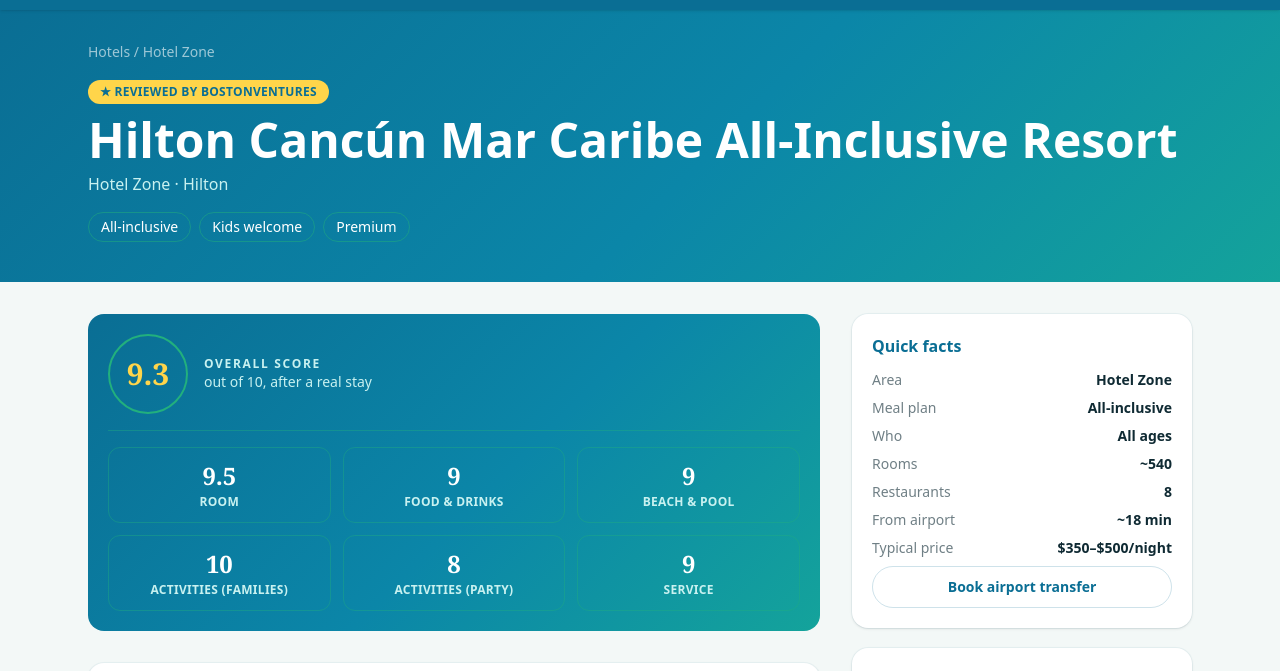
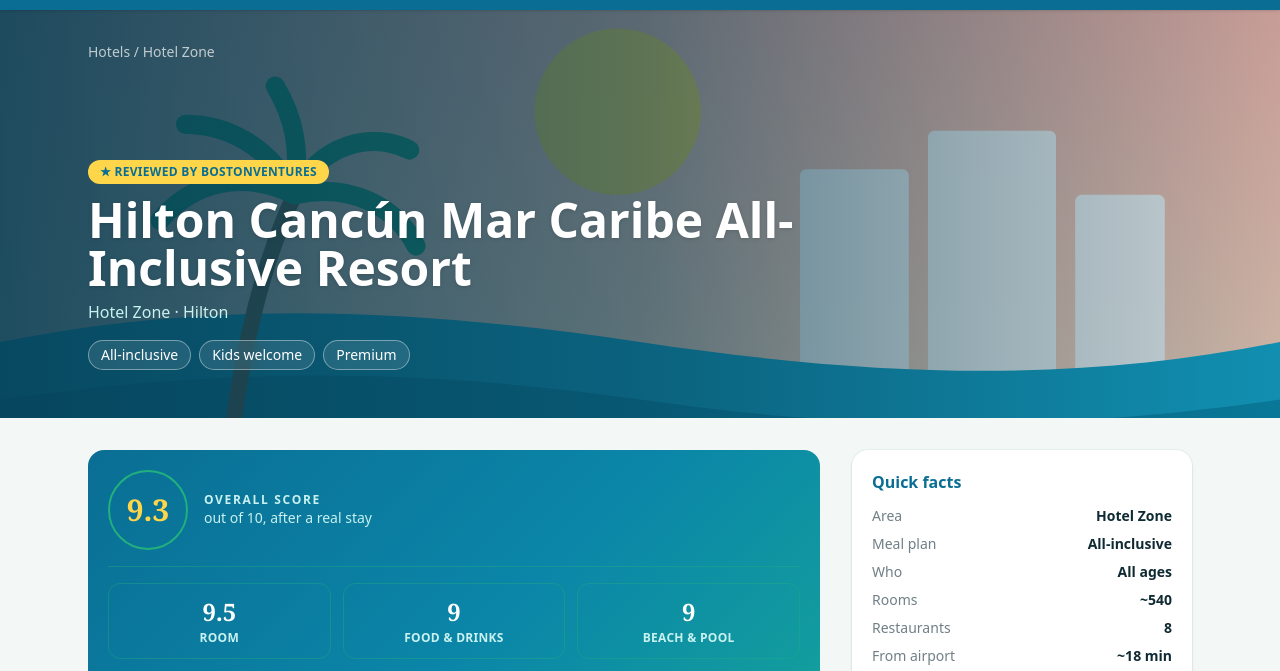
Before and after one commit to estebanboston09-sketch/bostonventures-site, an Astro site: page /hotels/hilton-cancun-mar-caribe in a window 1280 px wide. Shown: the part 54-725 px from the top of the page. Built offline with nearby package versions, Linux system fonts and the light colour scheme; Astro itself is replaced by a stand-in of ours.

Commit message:
Hotel images, illustrated covers and video review feature
Co-Authored-By: Claude Opus 5.5 <noreply@anthropic.com>
Claude-Session: https://claude.ai/code/session_01M8gngtj7vgkxuev6JjpMSS

```diff
--- /dev/null
+++ b/src/components/AreaArt.astro
@@ -0,0 +1,35 @@
+---
+// Flat illustration used when a hotel has no photo yet (we never copy hotel photos).
+interface Props { area: string; seed?: string; class?: string }
+const { area, seed = '', class: cls = '' } = Astro.props;
+let h = 0; for (const c of seed) h = (h * 31 + c.charCodeAt(0)) >>> 0;
+const skies = [['#7FD3E8', '#D9F4F7'], ['#FFC98B', '#FFE9C7'], ['#9ED8F0', '#E8F7FB'], ['#F6A9A0', '#FFE0C2']];
+const [sky1, sky2] = skies[h % skies.length];
+const sunX = 90 + (h % 220);
+const jungle = ['tulum', 'playa-del-carmen'].includes(area);
+const city = area === 'downtown';
+const id = `g${h}`;
+---
+<svg class={cls} viewBox="0 0 400 220" preserveAspectRatio="xMidYMid slice" aria-hidden="true">
+  <defs><linearGradient id={id} x1="0" y1="0" x2="0" y2="1"><stop offset="0" stop-color={sky1} /><stop offset="1" stop-color={sky2} /></linearGradient></defs>
+  <rect width="400" height="220" fill={`url(#${id})`} />
+  <circle cx={sunX} cy="78" r="26" fill="#FFD54A" opacity="0.95" />
+  {city ? (
+    <g fill="#0A6E94" opacity="0.85">
+      <rect x="40" y="90" width="40" height="90" /><rect x="90" y="70" width="34" height="110" /><rect x="250" y="80" width="46" height="100" /><rect x="305" y="100" width="36" height="80" />
+    </g>
+  ) : (
+    <g fill="#FFFFFF" opacity="0.9">
+      <rect x="250" y="96" width="34" height="74" rx="2" /><rect x="290" y="84" width="40" height="86" rx="2" /><rect x="336" y="104" width="28" height="66" rx="2" />
+    </g>
+  )}
+  <path d="M0 150 C60 138 120 138 200 150 S340 162 400 150 V220 H0Z" fill="#14A3C7" />
+  <path d="M0 168 C70 158 130 158 200 168 S330 178 400 168 V220 H0Z" fill="#0A86A8" />
+  {jungle
+    ? <path d="M0 220 V170 C40 150 70 160 100 172 C130 150 170 156 200 176 V220Z" fill="#22B07D" />
+    : <path d="M0 220 V188 C90 176 180 184 260 196 S360 206 400 200 V220Z" fill="#F4E3C1" />}
+  <g transform={`translate(${jungle ? 60 : 70} 0)`}>
+    <path d="M0 200 C4 160 10 130 22 104" stroke="#7A5530" stroke-width="5" fill="none" stroke-linecap="round" />
+    <path d="M22 104 C6 96 -10 100 -20 112 M22 104 C14 88 0 82 -12 82 M22 104 C30 88 46 84 58 90 M22 104 C40 100 54 108 60 120 M22 104 C24 90 22 80 16 70" stroke="#1E9C6E" stroke-width="6" fill="none" stroke-linecap="round" />
+  </g>
+</svg>
--- a/src/components/HotelCard.astro
+++ b/src/components/HotelCard.astro
@@ -1,5 +1,7 @@
 ---
 import { AREAS } from '../lib/site';
+import AreaArt from './AreaArt.astro';
+import { hotelImage } from '../lib/hotelImage';
 interface Props { hotel: any }
 const { hotel } = Astro.props;
 const d = hotel.data;
@@ -7,6 +9,8 @@ const reviewed = !!d.review;
 const scores = d.review?.scores;
 const overall = scores ? (scores.overall ?? Math.round(((scores.room + scores.food + scores.beachPool + scores.activities + scores.service) / 5) * 10) / 10) : null;
 const price = d.priceLevel ? '$'.repeat(d.priceLevel) : null;
+const img = hotelImage(d);
+const hasVideo = !!d.review?.videoId;
 ---
 <a href={`/hotels/${hotel.id}`} class="card group flex flex-col overflow-hidden transition hover:-translate-y-0.5 hover:shadow-md"
   data-hotel
@@ -17,11 +21,16 @@ const price = d.priceLevel ? '$'.repeat(d.priceLevel) : null;
   data-price={d.priceLevel ?? ''}
   data-tags={d.bestFor.join(' ')}
   data-name={d.name.toLowerCase()}>
-  <div class:list={['relative flex h-32 items-end p-4', reviewed ? 'bg-navy' : 'bg-gradient-to-br from-teal/40 to-sand-2']}>
-    <span class:list={['rounded-full px-2.5 py-1 text-[11px] font-bold uppercase tracking-wide', reviewed ? 'bg-sun text-navy' : 'bg-white/80 text-navy/70']}>
+  <div class="relative h-44 overflow-hidden bg-sand-2">
+    {img
+      ? <img src={img.src} alt={img.alt} loading="lazy" class="absolute inset-0 h-full w-full object-cover transition duration-500 group-hover:scale-105" />
+      : <AreaArt area={d.area} seed={hotel.id} class="absolute inset-0 h-full w-full transition duration-500 group-hover:scale-105" />}
+    <div class="absolute inset-0 bg-gradient-to-t from-black/45 via-transparent to-transparent"></div>
+    <span class:list={['absolute bottom-3 left-3 rounded-full px-2.5 py-1 text-[11px] font-bold uppercase tracking-wide', reviewed ? 'bg-sun text-navy' : 'bg-white/90 text-navy/70']}>
       {reviewed ? '★ Reviewed by BostonVentures' : 'Not reviewed yet'}
     </span>
-    {overall != null && <span class="absolute right-4 top-4 grid h-12 w-12 place-items-center rounded-full border-2 border-gold font-serif text-lg font-bold text-sun">{overall}</span>}
+    {hasVideo && <span class="absolute right-3 top-3 inline-flex items-center gap-1 rounded-full bg-[#ff0033] px-2.5 py-1 text-[11px] font-bold text-white"><svg width="10" height="10" viewBox="0 0 24 24" fill="currentColor"><path d="M7 4v16l13-8z"/></svg>Video</span>}
+    {overall != null && <span class="absolute bottom-3 right-3 grid h-12 w-12 place-items-center rounded-full border-2 border-white bg-navy font-serif text-lg font-bold text-sun shadow">{overall}</span>}
   </div>
   <div class="flex flex-1 flex-col p-4">
     <h3 class="font-bold text-navy group-hover:underline">{d.name}</h3>
--- a/src/content.config.ts
+++ b/src/content.config.ts
@@ -22,6 +22,8 @@ const hotels = defineCollection({
     airportMinutes: z.number().optional(),
     restaurants: z.number().optional(),
     beach: z.string().optional(),
+    // Only Esteban's own photos/video frames, or photos with written permission. Files go in public/hotels/<slug>/.
+    photos: z.array(z.object({ src: z.string(), alt: z.string() })).default([]),
     highlights: z.array(z.string()).default([]),
     goodToKnow: z.array(z.string()).default([]),
     bestFor: z.array(z.enum(['families', 'couples', 'adults-only', 'party', 'budget', 'luxury', 'groups', 'honeymoon', 'theme-parks', 'quiet', 'nightlife', 'foodies'])),
--- /dev/null
+++ b/src/lib/hotelImage.ts
@@ -0,0 +1,6 @@
+// Picks the best image for a hotel: Esteban's photo → his YouTube video thumbnail → none (illustration).
+export function hotelImage(d: any): { src: string; alt: string } | null {
+  if (d.photos?.length) return d.photos[0];
+  if (d.review?.videoId) return { src: `https://i.ytimg.com/vi/${d.review.videoId}/hqdefault.jpg`, alt: `${d.name} — from my video review` };
+  return null;
+}
--- a/src/pages/hotels/[slug].astro
+++ b/src/pages/hotels/[slug].astro
@@ -5,6 +5,8 @@ import LiteYouTube from '../../components/LiteYouTube.astro';
 import TravelEssentials from '../../components/TravelEssentials.astro';
 import Disclosure from '../../components/Disclosure.astro';
 import HotelCard from '../../components/HotelCard.astro';
+import AreaArt from '../../components/AreaArt.astro';
+import { hotelImage } from '../../lib/hotelImage';
 import { getCollection, render } from 'astro:content';
 import { AREAS, SITE, AFFILIATE } from '../../lib/site';
 
@@ -33,6 +35,8 @@ const similar = all
   .sort((a, b) => b.s - a.s).slice(0, 3).map((x) => x.h);
 const reviewedSimilar = all.find((h) => h.id !== hotel.id && h.data.review && h.data.adultsOnly === d.adultsOnly);
 
+const img = hotelImage(d);
+const videoId = r?.videoId;
 const bookUrl = AFFILIATE.hotelBooking ? AFFILIATE.hotelBooking.url(d.name) : d.officialUrl;
 
 const schema: any[] = [
@@ -53,23 +57,32 @@ const schema: any[] = [
 if (r?.videoId) schema.push({ '@context': 'https://schema.org', '@type': 'VideoObject', name: `${d.name} review`, thumbnailUrl: `https://i.ytimg.com/vi/${r.videoId}/hqdefault.jpg`, embedUrl: `https://www.youtube.com/embed/${r.videoId}`, uploadDate: r.visited });
 ---
 <Base title={title} description={description} schema={schema} noindex={d.needsReview}>
-  <section class="bg-navy pb-10 pt-8 text-white">
-    <div class="wrap">
-      <nav class="text-sm text-white/60"><a href="/hotels" class="hover:text-white">Hotels</a> / <a href={`/hotels?area=${d.area}`} class="hover:text-white">{area?.label}</a></nav>
-      <div class="mt-4">
+  <section class="relative overflow-hidden bg-navy pb-12 pt-8 text-white">
+    {img
+      ? <img src={videoId && !d.photos.length ? `https://i.ytimg.com/vi/${videoId}/maxresdefault.jpg` : img.src} alt="" onerror="if(!this.dataset.f){this.dataset.f=1;this.src=this.src.replace('maxresdefault','hqdefault')}" class="absolute inset-0 h-full w-full object-cover" />
+      : <AreaArt area={d.area} seed={hotel.id} class="absolute inset-0 h-full w-full" />}
+    <div class="absolute inset-0 bg-gradient-to-r from-[#063f56]/90 via-[#063f56]/65 to-[#063f56]/20"></div>
+    <div class="wrap relative">
+      <nav class="text-sm text-white/70"><a href="/hotels" class="hover:text-white">Hotels</a> / <a href={`/hotels?area=${d.area}`} class="hover:text-white">{area?.label}</a></nav>
+      <div class="mt-16 sm:mt-24">
         {reviewed ? (
           <span class="inline-flex items-center gap-2 rounded-full bg-sun px-3 py-1 text-xs font-bold uppercase tracking-wide text-navy">★ Reviewed by BostonVentures{r?.visited && r.visited.length >= 7 && <> · visited {monthName(r.visited)}</>}</span>
         ) : (
-          <span class="inline-flex items-center gap-2 rounded-full bg-white/15 px-3 py-1 text-xs font-bold uppercase tracking-wide">Not reviewed yet</span>
+          <span class="inline-flex items-center gap-2 rounded-full bg-white/20 px-3 py-1 text-xs font-bold uppercase tracking-wide backdrop-blur">Not reviewed yet</span>
         )}
       </div>
-      <h1 class="mt-3 text-3xl font-bold sm:text-5xl">{d.name}</h1>
+      <h1 class="mt-3 max-w-3xl text-3xl font-bold drop-shadow sm:text-5xl">{d.name}</h1>
       <p class="mt-2 text-teal">{area?.label}{d.brand && <> · {d.brand}</>}</p>
       <div class="mt-4 flex flex-wrap gap-2">
-        <span class="rounded-full border border-gold/50 px-3 py-1 text-sm">{d.allInclusive ? 'All-inclusive' : 'Not all-inclusive'}</span>
-        <span class="rounded-full border border-gold/50 px-3 py-1 text-sm">{d.adultsOnly ? 'Adults-only' : 'Kids welcome'}</span>
-        {d.priceLevel && <span class="rounded-full border border-gold/50 px-3 py-1 text-sm">{['', 'Budget', 'Mid-range', 'Premium', 'Luxury'][d.priceLevel]}</span>}
+        <span class="rounded-full border border-white/40 bg-white/10 px-3 py-1 text-sm backdrop-blur">{d.allInclusive ? 'All-inclusive' : 'Not all-inclusive'}</span>
+        <span class="rounded-full border border-white/40 bg-white/10 px-3 py-1 text-sm backdrop-blur">{d.adultsOnly ? 'Adults-only' : 'Kids welcome'}</span>
+        {d.priceLevel && <span class="rounded-full border border-white/40 bg-white/10 px-3 py-1 text-sm backdrop-blur">{['', 'Budget', 'Mid-range', 'Premium', 'Luxury'][d.priceLevel]}</span>}
       </div>
+      {videoId && (
+        <a href="#video" class="mt-6 inline-flex items-center gap-2 rounded-full bg-[#ff0033] px-5 py-3 font-bold text-white shadow-lg hover:brightness-110">
+          <svg width="18" height="18" viewBox="0 0 24 24" fill="currentColor"><path d="M7 4v16l13-8z"/></svg> Watch my video review
+        </a>
+      )}
     </div>
   </section>
 
@@ -79,7 +92,20 @@ if (r?.videoId) schema.push({ '@context': 'https://schema.org', '@type': 'VideoO
         <p class="rounded-xl border-2 border-dashed border-gold bg-white p-4 text-sm"><b>Draft page.</b> Basic facts still need Esteban's check before launch. This page is hidden from Google until then.</p>
       )}
 
-      {reviewed && r?.videoId && <LiteYouTube id={r.videoId} title={`${d.name} review`} />}
+      {videoId && (
+        <section id="video" class="scroll-mt-24">
+          <div class="mb-3 flex items-center justify-between gap-3">
+            <h2 class="text-xl font-bold text-navy">Watch my full review</h2>
+            <a href={`https://www.youtube.com/watch?v=${videoId}`} target="_blank" rel="noopener" class="text-sm font-semibold text-navy underline">Open on YouTube</a>
+          </div>
+          <LiteYouTube id={videoId} title={`${d.name} review`} />
+        </section>
+      )}
+      {d.photos.length > 1 && (
+        <section class="grid grid-cols-2 gap-3 sm:grid-cols-3">
+          {d.photos.slice(1, 7).map((p) => <img src={p.src} alt={p.alt} loading="lazy" class="aspect-[4/3] w-full rounded-xl object-cover" />)}
+        </section>
+      )}
       {reviewed && r?.scores && <ScoreBadges scores={r.scores} pricePaid={r.pricePaid} />}
       {reviewed && !r?.scores && (
         <div class="card p-5">
```
